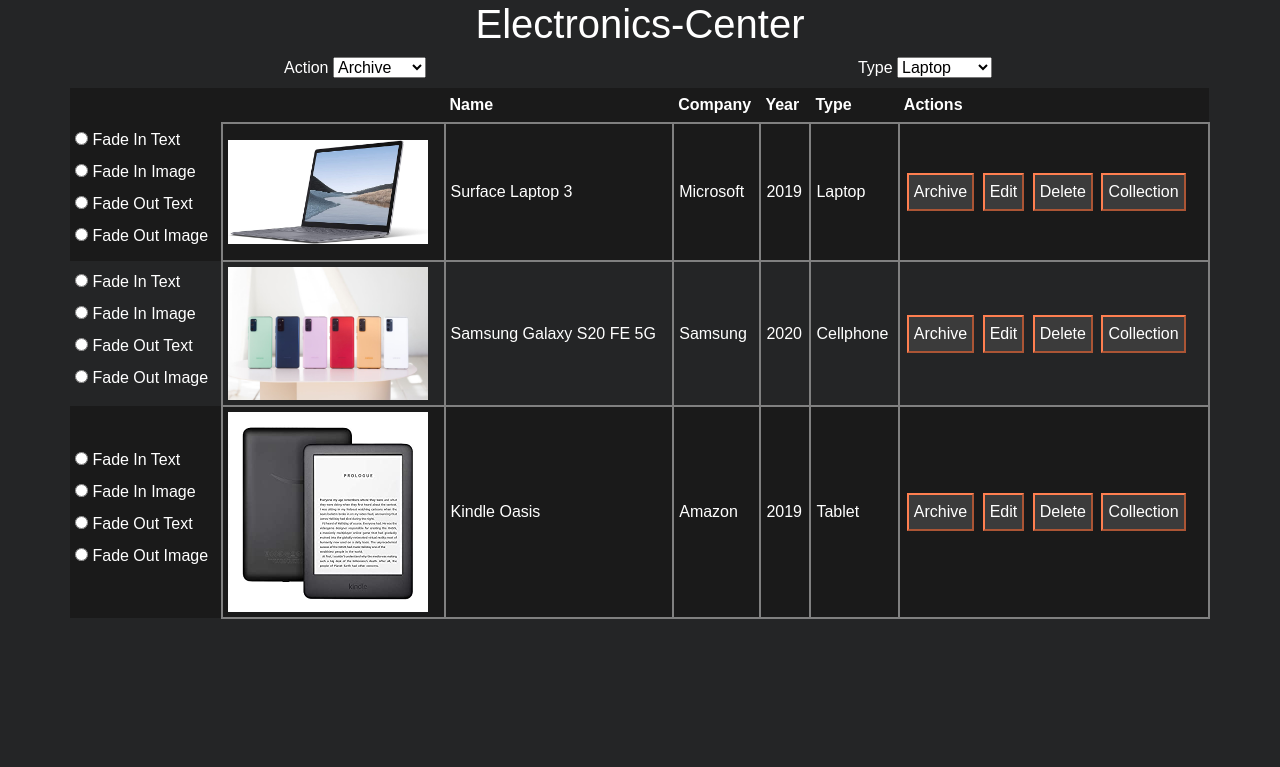
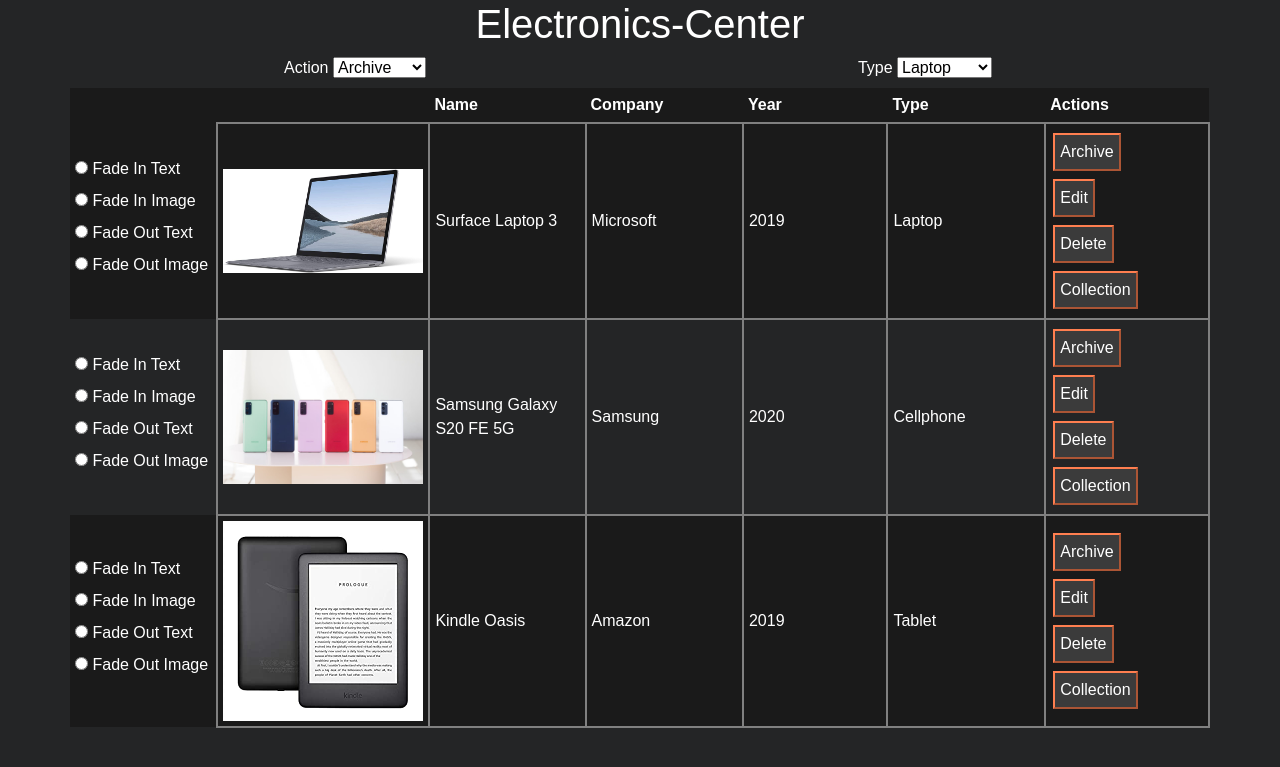
Before and after one commit to SeraW/SCS-shopping, a PHP site: page /Lab1-Part2-Team30.html in a window 1280 px wide. Shown: the top 767 px of the page. Run offline with PHP 8.4, Linux system fonts and the light colour scheme.

Commit message:
Add files via upload

```diff
--- a/lab1/Lab1-Part2-Team30.html
+++ b/lab1/Lab1-Part2-Team30.html
@@ -67,14 +67,14 @@
                     </form>
                 </td>
                 <td><img src="img/laptop.jpg" id="img1"></img></td>
-                <td class="text1">Surface Laptop 3</td>
-                <td class="text1">Microsoft</td>
-                <td class="text1">2019</td>
-                <td class="text1">Laptop</td>
+                <td><div class="maintainSize"> <div class="text1"> Surface Laptop 3</div></div></td>
+                <td><div class="maintainSize"> <div class="text1"> Microsoft</div></div></td>
+                <td><div class="maintainSize"> <div class="text1"> 2019</div></div></td>
+                <td><div class="maintainSize"> <div class="text1"> Laptop</div></div></td>
                 <td>
-                    <button type="button" class="button">Archive</button>
-                    <button type="button" class="button">Edit</button>
-                    <button type="button" class="button">Delete</button>
+                    <button type="button" class="button">Archive</button><br>
+                    <button type="button" class="button">Edit</button><br>
+                    <button type="button" class="button">Delete</button><br>
                     <button type="button" class="button">Collection</button>
                 </td>
             </tr>
@@ -95,14 +95,14 @@
                     </form>
                 </td>
                 <td><img src="img/s20.jpg" id="img2"></img></td>
-                <td class="text2">Samsung Galaxy S20 FE 5G</td>
-                <td class="text2">Samsung</td>
-                <td class="text2">2020</td>
-                <td class="text2">Cellphone</td>
+                <td><div class="maintainSize"> <div class="text2">Samsung Galaxy S20 FE 5G</div></div></td>
+                <td><div class="maintainSize"> <div class="text2">Samsung</div></div></td>
+                <td><div class="maintainSize"> <div class="text2">2020</div></div></td>
+                <td><div class="maintainSize"> <div class="text2">Cellphone</div></div></td>
                 <td>
-                    <button type="button" class="button">Archive</button>
-                    <button type="button" class="button">Edit</button>
-                    <button type="button" class="button">Delete</button>
+                    <button type="button" class="button">Archive</button><br>
+                    <button type="button" class="button">Edit</button><br>
+                    <button type="button" class="button">Delete</button><br>
                     <button type="button" class="button">Collection</button>
                 </td>
             </tr>
@@ -123,14 +123,14 @@
                     </form>
                 </td>
                 <td><img src="img/kindle.jpg" id="img3"></img></td>
-                <td class="text3">Kindle Oasis</td>
-                <td class="text3">Amazon</td>
-                <td class="text3">2019</td>
-                <td class="text3">Tablet</td>
+                <td><div class="maintainSize"> <div class="text3"> Kindle Oasis</td>
+                <td><div class="maintainSize"> <div class="text3">Amazon</td>
+                <td><div class="maintainSize"> <div class="text3">2019</div></div></td>
+                <td><div class="maintainSize"> <div class="text3">Tablet</div></div></td>
                 <td>
-                    <button type="button" class="button">Archive</button>
-                    <button type="button" class="button">Edit</button>
-                    <button type="button" class="button">Delete</button>
+                    <button type="button" class="button">Archive</button><br>
+                    <button type="button" class="button">Edit</button><br>
+                    <button type="button" class="button">Delete</button><br>
                     <button type="button" class="button">Collection</button>
                 </td>
             </tr>
@@ -209,6 +209,7 @@
                 $('.text3').fadeOut();
                 break;
         }
+
     })
 </script>
 </body>
--- a/lab1/lab1-Part1-Team30.css
+++ b/lab1/lab1-Part1-Team30.css
@@ -16,7 +16,7 @@
 
 tr:hover {background-color: #343434;}
 
-td, th {
+td, th{
 	padding:5px;
 	border: 2px solid grey;
 }
@@ -24,6 +24,7 @@
 /*no border for first column (radio buttons)*/
 table, th, td:first-child {
     border: none;
+	width:200px;
 }
 
 img{
```
